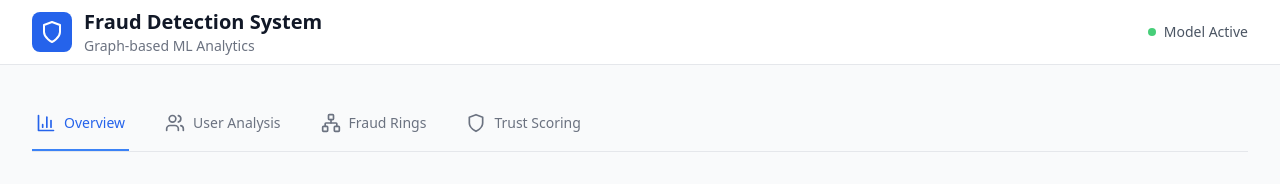
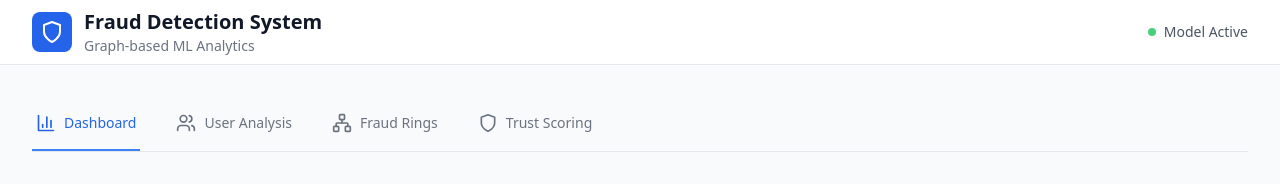
Before and after one commit to maanvi14/Return-Fraud-Detection-Via-Graph-Embedding-, a React (Vite) app: page / in a window 1280 px wide. Shown: the top 184 px of the page. Built offline with nearby package versions, Linux system fonts and the light colour scheme.

Commit message:
Update navigation text to match image

```diff
--- a/src/components/Navigation.tsx
+++ b/src/components/Navigation.tsx
@@ -8,7 +8,7 @@ interface NavigationProps {
 
 const Navigation: React.FC<NavigationProps> = ({ activeTab, onTabChange }) => {
   const tabs = [
-    { id: 'dashboard', label: 'Overview', icon: BarChart3 },
+    { id: 'dashboard', label: 'Dashboard', icon: BarChart3 },
     { id: 'analysis', label: 'User Analysis', icon: Users },
     { id: 'rings', label: 'Fraud Rings', icon: Network },
     { id: 'trust', label: 'Trust Scoring', icon: Shield },
```
